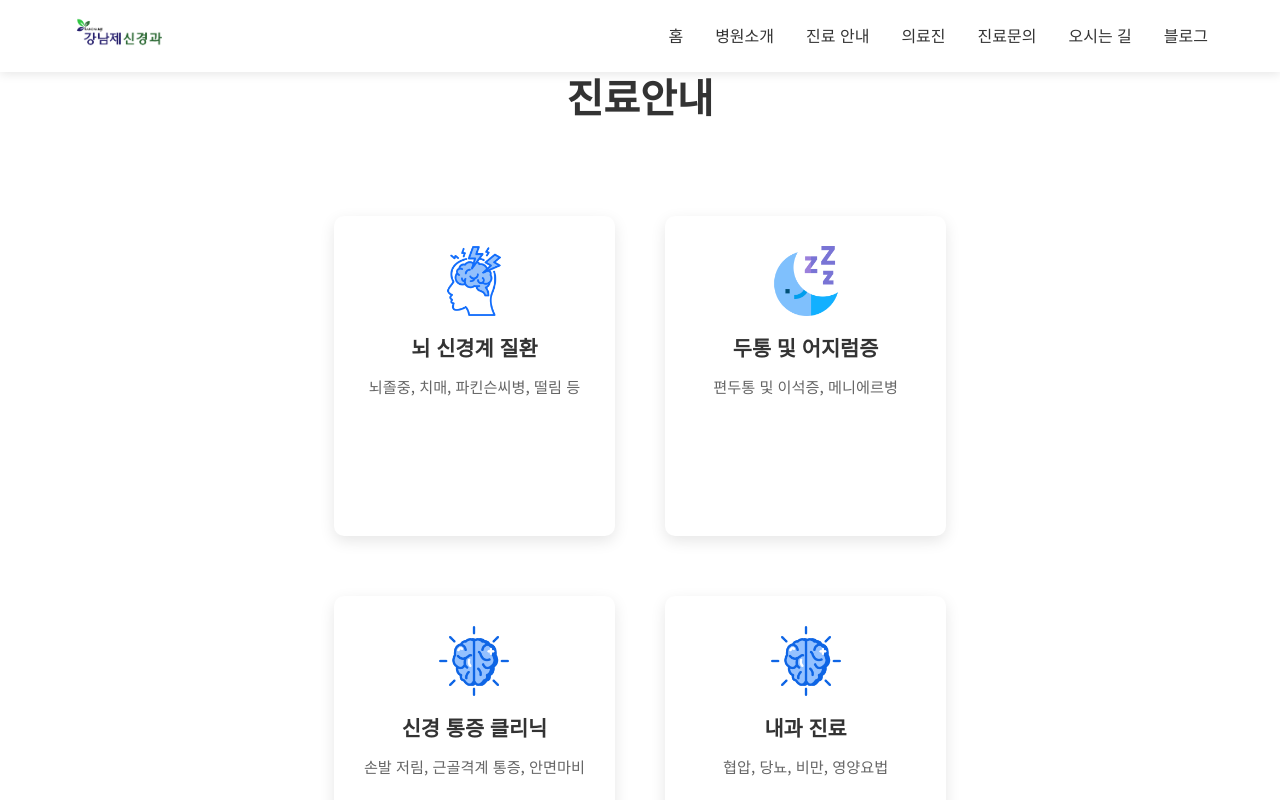
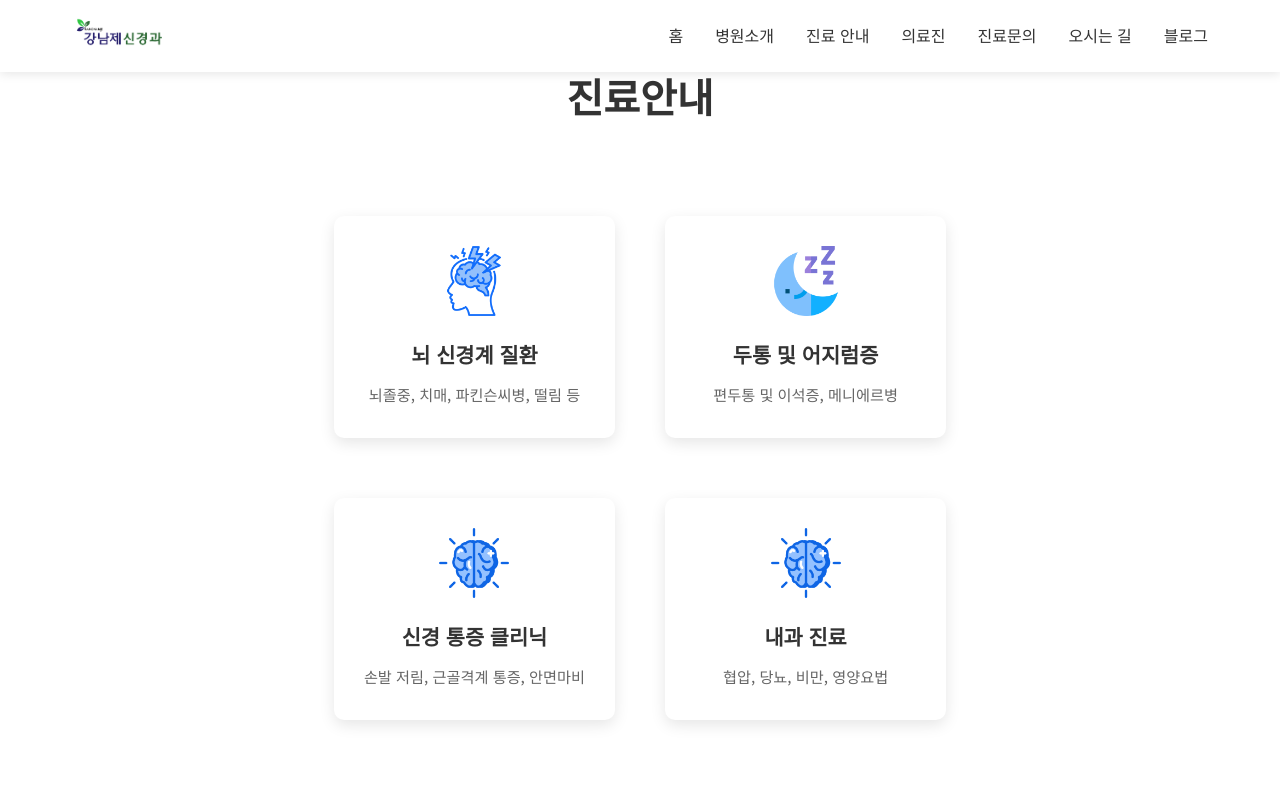
Before and after one commit to krrrrrg/knjneuro, a Next.js app: page /services in a window 1280 px wide. Shown: the top 800 px of the page. Built offline with nearby package versions, Linux system fonts and the light colour scheme.

Commit message:
진료안내 및 진료문의 페이지 문제 최종 수정

```diff
--- a/src/app/globals.css
+++ b/src/app/globals.css
@@ -2184,3 +2184,102 @@ div[class*="line"] {
   margin: 1rem 0;
   display: block;
 }
+
+/* 진료안내 페이지 글자 잘림 문제 완전 해결 */
+.service-card,
+.service-detail,
+.services-section * {
+  overflow: visible !important;
+  text-overflow: clip !important;
+  white-space: normal !important;
+  word-break: keep-all !important;
+  display: block !important;
+  height: auto !important;
+  max-height: none !important;
+  -webkit-line-clamp: unset !important;
+  line-clamp: unset !important;
+}
+
+/* 서비스 카드 콘텐츠 완전히 표시 */
+.service-card p,
+.service-detail p,
+.services-section p {
+  display: block !important;
+  -webkit-box-orient: unset !important;
+  box-orient: unset !important;
+  overflow: visible !important;
+  text-overflow: clip !important;
+  -webkit-line-clamp: unset !important;
+  line-height: 1.8 !important;
+  max-height: none !important;
+}
+
+/* 모든 블루 라인 및 스크롤바 강제 제거 */
+.blue-line,
+.blue-vertical-line,
+.blue-horizontal-line,
+[class*="blue"],
+[class*="line"],
+[class*="scroll"],
+[class*="divider"],
+.vertical-line,
+.horizontal-line,
+.vertical-divider,
+.horizontal-divider {
+  display: none !important;
+  visibility: hidden !important;
+  opacity: 0 !important;
+  width: 0 !important;
+  height: 0 !important;
+  margin: 0 !important;
+  padding: 0 !important;
+  border: none !important;
+  background: none !important;
+  position: absolute !important;
+  left: -9999px !important;
+  top: -9999px !important;
+  z-index: -9999 !important;
+}
+
+/* 예약 페이지 스크롤바 강제 제거 */
+html *::-webkit-scrollbar {
+  display: none !important;
+  width: 0 !important;
+  height: 0 !important;
+  background: transparent !important;
+}
+
+html * {
+  scrollbar-width: none !important;
+  -ms-overflow-style: none !important;
+}
+
+/* 예약 페이지 전체 콘텐츠 자동 높이 설정 */
+.reservation-section,
+.reservation-section *,
+.contact-info-container,
+.contact-info-container * {
+  height: auto !important;
+  max-height: none !important;
+  min-height: auto !important;
+  overflow: visible !important;
+}
+
+/* 공통 스타일 강화 */
+body,
+html,
+main,
+div,
+section,
+p,
+h1,
+h2,
+h3,
+h4,
+h5,
+h6,
+ul,
+li {
+  overflow-x: visible !important;
+  overflow-y: visible !important;
+}
```
